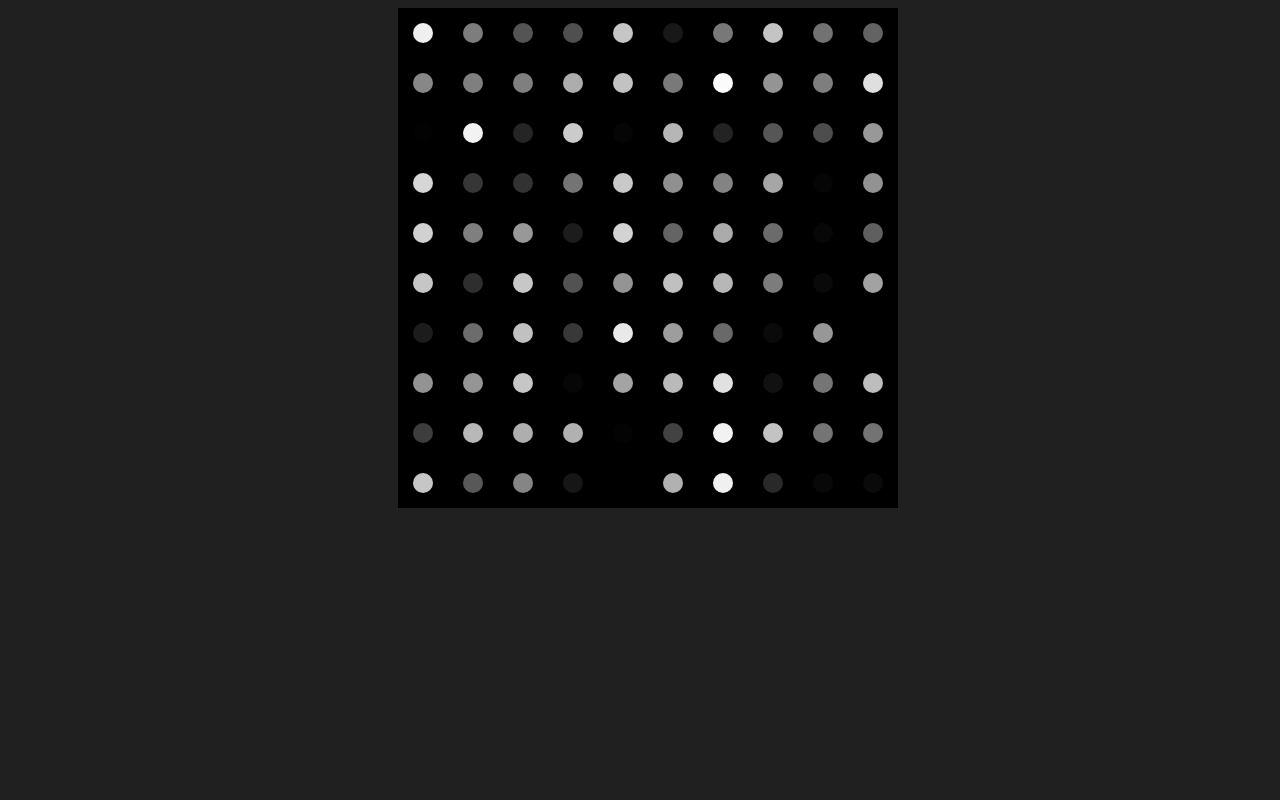
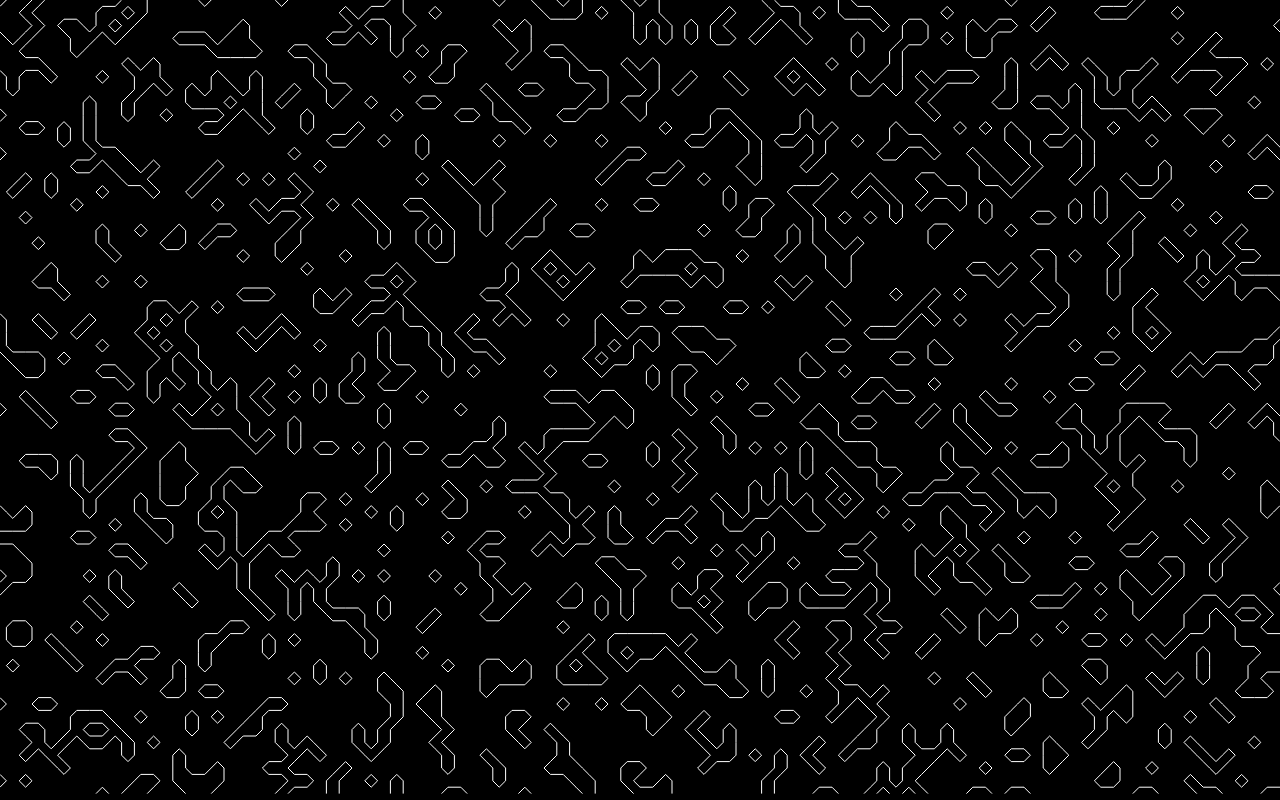
Before and after one commit to zeapoz/marching-squares, a plain HTML site: page index.html in a window 1280 px wide. Drawn offline with Linux system fonts and the light colour scheme.

Commit message:
Marching Squares algorithm w/o interpolation

```diff
--- a/index.html
+++ b/index.html
@@ -10,7 +10,7 @@
 </head>
 
 <body>
-    <canvas id="canvas" width="500" height="500"></canvas>
+    <canvas id="canvas"></canvas>
 </body>
 
 <script src="squares.js"></script>
--- a/squares.js
+++ b/squares.js
@@ -1,18 +1,99 @@
 canvas = document.getElementById("canvas");
 context = canvas.getContext("2d");
+canvas.width = innerWidth;
+canvas.height = innerHeight;
 context.strokeStyle = "#FFFFFF";
 
-const TILESIZE = 50;
-let values = [];
+const TILESIZE = canvas.width / 100;
+const INTERPOLATE = false;
+const SHOWPOINTS = false;
 
-for (let i = 0; i < canvas.height; i += TILESIZE) {
-    values[i] = [];
-    for (let j = 0; j < canvas.width; j += TILESIZE) {
-        let valueAtPoint = Math.random();
-        values[i][j] = valueAtPoint;
-        drawPoint(i, j, TILESIZE / 5, valueAtPoint);
+const TIMESTEP = 0.001;
+
+let squares = [];
+let level = 0.8;
+
+class Point {
+    constructor(x, y) {
+        this.x = x;
+        this.y = y;
     }
 }
+
+class Square {
+    constructor(value, x, y) {
+        this.value = value;
+        this.checkSolid();
+        if (!INTERPOLATE) {
+            this.a = new Point(x*TILESIZE - TILESIZE*0.5, y*TILESIZE - TILESIZE);
+            this.b = new Point(x*TILESIZE, y*TILESIZE - TILESIZE*0.5);
+            this.c = new Point(x*TILESIZE - TILESIZE*0.5, y*TILESIZE);
+            this.d = new Point(x*TILESIZE - TILESIZE, y*TILESIZE - TILESIZE*0.5);
+        }
+    }
+
+    checkSolid() {
+        if (!INTERPOLATE) {
+            this.solid = this.value > level ? 1 : 0;
+        }
+    }
+}
+
+// Assign values and initialize squares
+for (let i = 0; i <= canvas.width / TILESIZE; i++) {
+    squares[i] = [];
+    for (let j = 0; j <= canvas.height / TILESIZE; j++) {
+        let valueAtPoint = Math.random();
+
+        let s = new Square(valueAtPoint, i, j);
+        squares[i][j] = s;
+    }
+}
+
+function updateSquares() {
+    for (let i = 0; i <= canvas.width / TILESIZE; i++) {
+        for (let j = 0; j <= canvas.height / TILESIZE; j++) {
+            squares[i][j].value += TIMESTEP;
+            if (!INTERPOLATE) {
+                squares[i][j].checkSolid();
+            }
+        }
+    }
+}
+
+function drawMarchingSquares() {
+    // March through squares and draw shape
+    for (let i = 0; i <= canvas.width / TILESIZE; i++) {
+        for (let j = 0; j <= canvas.height / TILESIZE; j++) {
+            // Debug points
+            if (SHOWPOINTS) {
+                if (INTERPOLATE) {
+                    drawPoint(i * TILESIZE, j * TILESIZE, TILESIZE / 10, squares[i][j].value);
+                } else {
+                    drawPoint(i * TILESIZE, j * TILESIZE, TILESIZE / 10, squares[i][j].solid);
+                }
+            }
+            // Check out of bounds
+            if (i == 0 || j == 0) {
+                continue;
+            }
+            // Lookup shape and draw
+            index = 8*squares[i][j].solid + 4*squares[i - 1][j].solid + 2*squares[i][j - 1].solid + 1*squares[i - 1][j - 1].solid;
+            draw_shape(index, squares[i][j]);
+        }
+    }
+}
+drawMarchingSquares();
+
+setInterval(function() {
+    // Clear screen
+    context.fillStyle = "#000000";
+    context.fillRect(0, 0, canvas.width, canvas.height);
+    // Update squares values
+    updateSquares();
+    // Marcing Squares algorithm
+    drawMarchingSquares();
+}, 100);
 
 function lerp(v0, v1, t) {
     return (1 - t) * v0 + t * v1;
@@ -25,16 +106,74 @@ function calculatePointColor(v) {
     return "#" + hexColor.repeat(3);
 }
 
-function drawLine(x1, y1, x2, y2) {
+function draw_shape(index, s) {
+    switch (index) {
+        case 0:
+            break;
+        // Single point cases
+        case 1:
+            drawLine(s.a, s.d);
+            break;
+        case 2:
+            drawLine(s.a, s.b);
+            break;
+        case 4:
+            drawLine(s.c, s.d);
+            break;
+        case 8:
+            drawLine(s.b, s.c);
+            break;
+        case 3:
+            drawLine(s.b, s.d);
+            break;
+        case 5:
+            drawLine(s.a, s.c);
+            break;
+        case 10:
+            drawLine(s.a, s.c);
+            break;
+        case 12:
+            drawLine(s.b, s.d);
+            break;
+        // Two point cases
+        case 6:
+            drawLine(s.a, s.d);
+            drawLine(s.b, s.c);
+            break;
+        case 9:
+            drawLine(s.a, s.b);
+            drawLine(s.c, s.d);
+            break;
+        // Three point cases
+        case 7:
+            drawLine(s.b, s.c);
+            break;
+        case 11:
+            drawLine(s.c, s.d);
+            break;
+        case 13:
+            drawLine(s.a, s.b);
+            break;
+        case 14:
+            drawLine(s.a, s.d);
+            break;
+        case 15:
+            break;
+        default:
+            console.log("Error.");
+    }
+}
+
+function drawLine(a, b) {
     context.beginPath();
-    context.moveTo(x1, y1);
-    context.lineTo(x2, y2);
+    context.moveTo(a.x, a.y);
+    context.lineTo(b.x, b.y);
     context.stroke();
 }
 
 function drawPoint(x, y, r, v) {
     context.fillStyle = calculatePointColor(v);
     context.beginPath();
-    context.arc(x + TILESIZE / 2, y + TILESIZE / 2, r, 0, 2 * Math.PI);
+    context.arc(x, y, r, 0, 2 * Math.PI);
     context.fill();
 }
--- a/style.css
+++ b/style.css
@@ -1,7 +1,9 @@
 body {
     width: 100%;
     height: 100%;
-    background-color: rgb(32, 32, 32);
+    margin: 0;
+    background-color: black;
+    overflow: hidden;
 }
 
 #canvas {
```
